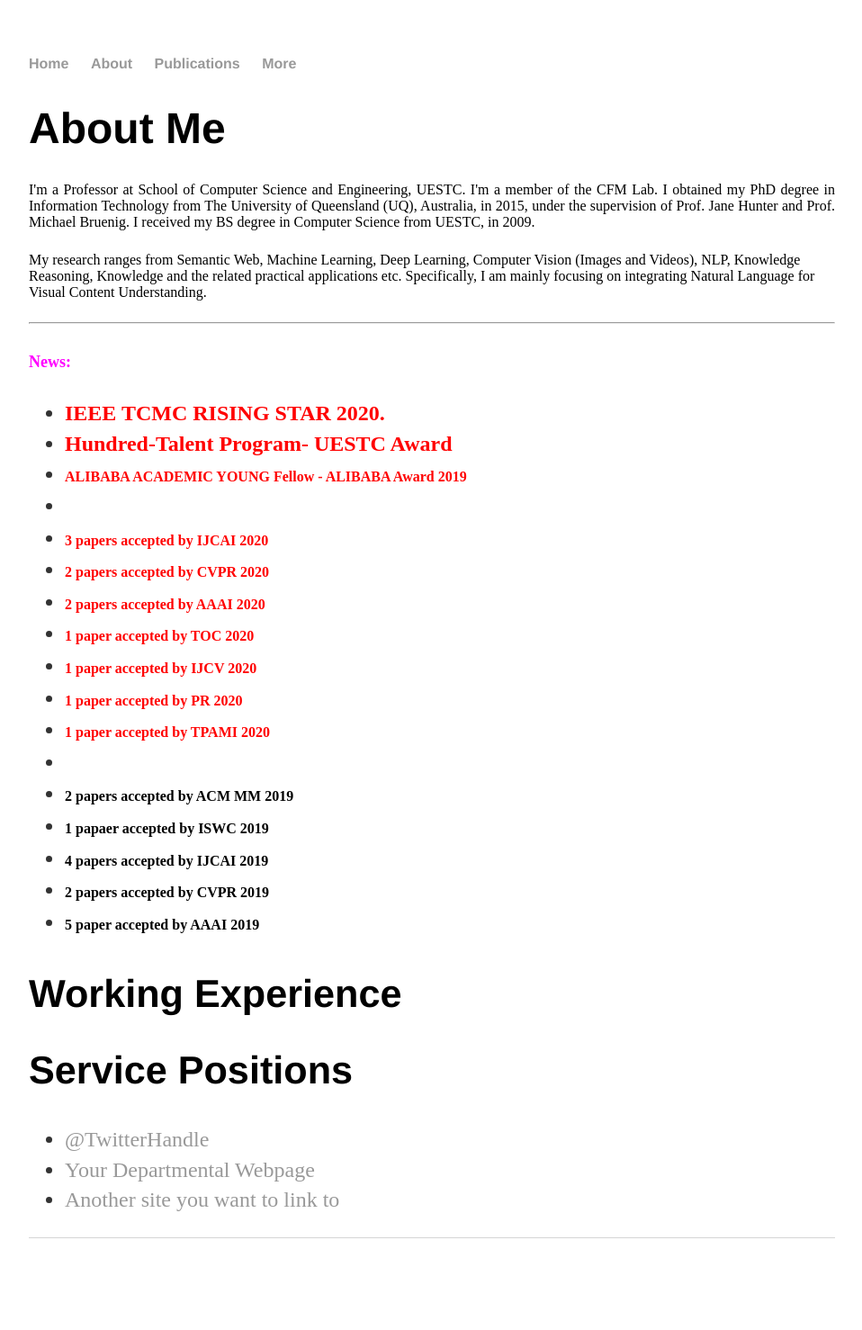
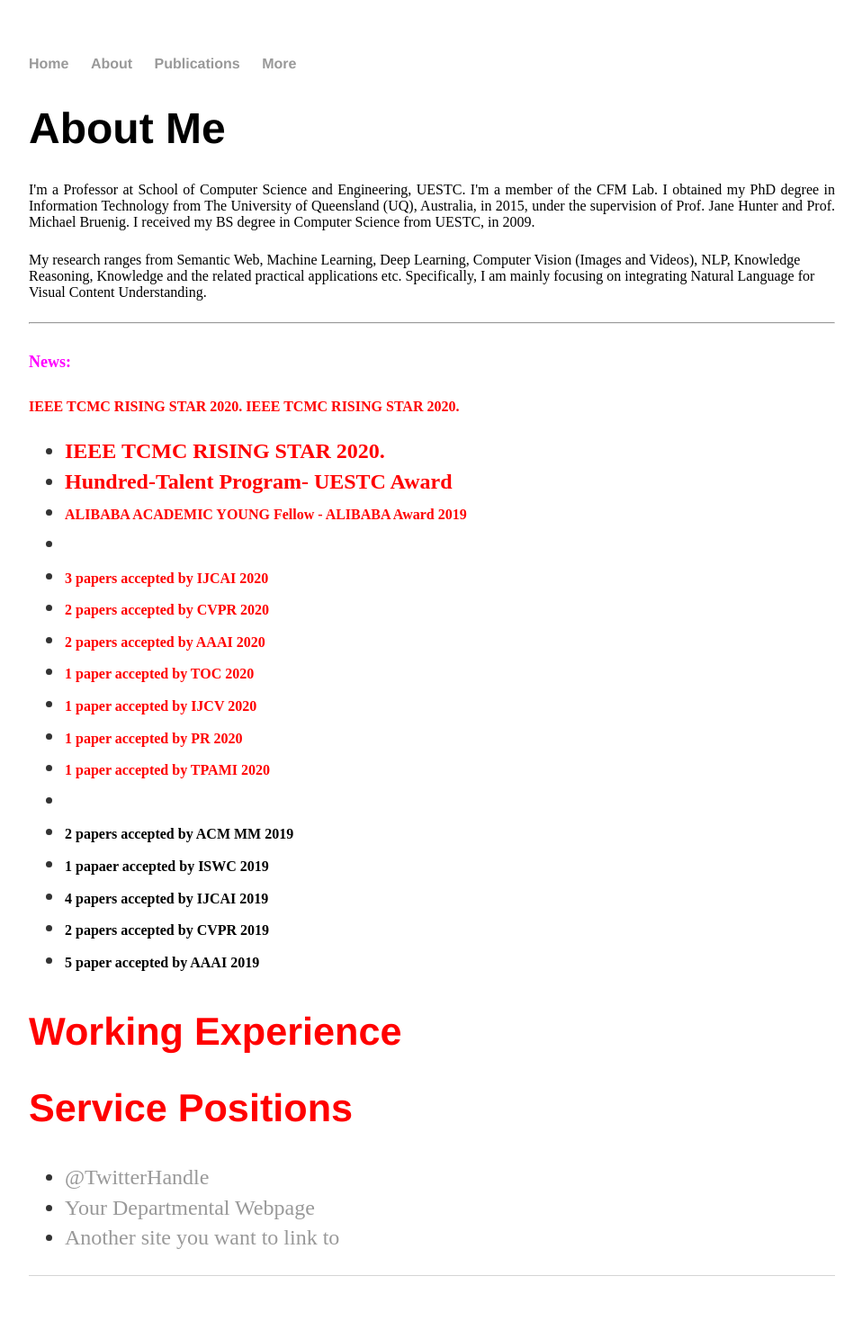
Before and after one commit to lianliGao/lianligao.github.io, a Jekyll site: the page built from about/index.html, in a window 1280 px wide. Shown: the whole page at 90% size, without its empty margins (160-1118 px from the left). Built offline with Jekyll 4.4.1, drawn with Linux system fonts in a browser that asks for light colours; before the commit the page ends 1436 px from its top, so only the background shows below that.

Commit message:
Update index.html

```diff
--- a/about/index.html
+++ b/about/index.html
@@ -9,7 +9,11 @@ title: About lianli gao
                         <p></p>
                         <p> <div>My research ranges from Semantic Web, Machine Learning, Deep Learning, Computer Vision (Images and Videos), NLP, Knowledge Reasoning, Knowledge and the related practical applications etc.  Specifically, I am mainly focusing on integrating Natural Language for Visual Content Understanding. </div> </p>
 <hr>
+
 <p><font color="#ff00ff" face="times new roman, serif" size="4"><b>News:</b></font></p>
+	<font color="#ff0000" ><b>IEEE TCMC RISING STAR 2020.</b>
+	<font color="#ff0000" ><b>IEEE TCMC RISING STAR 2020.</b></font>
+
 			<ul>
 				<li><font color="#ff0000" ><b>IEEE TCMC RISING STAR 2020.</b></font></li>
 				<li><font color="#ff0000"><b>Hundred-Talent Program- UESTC Award</b></font></li>
```
